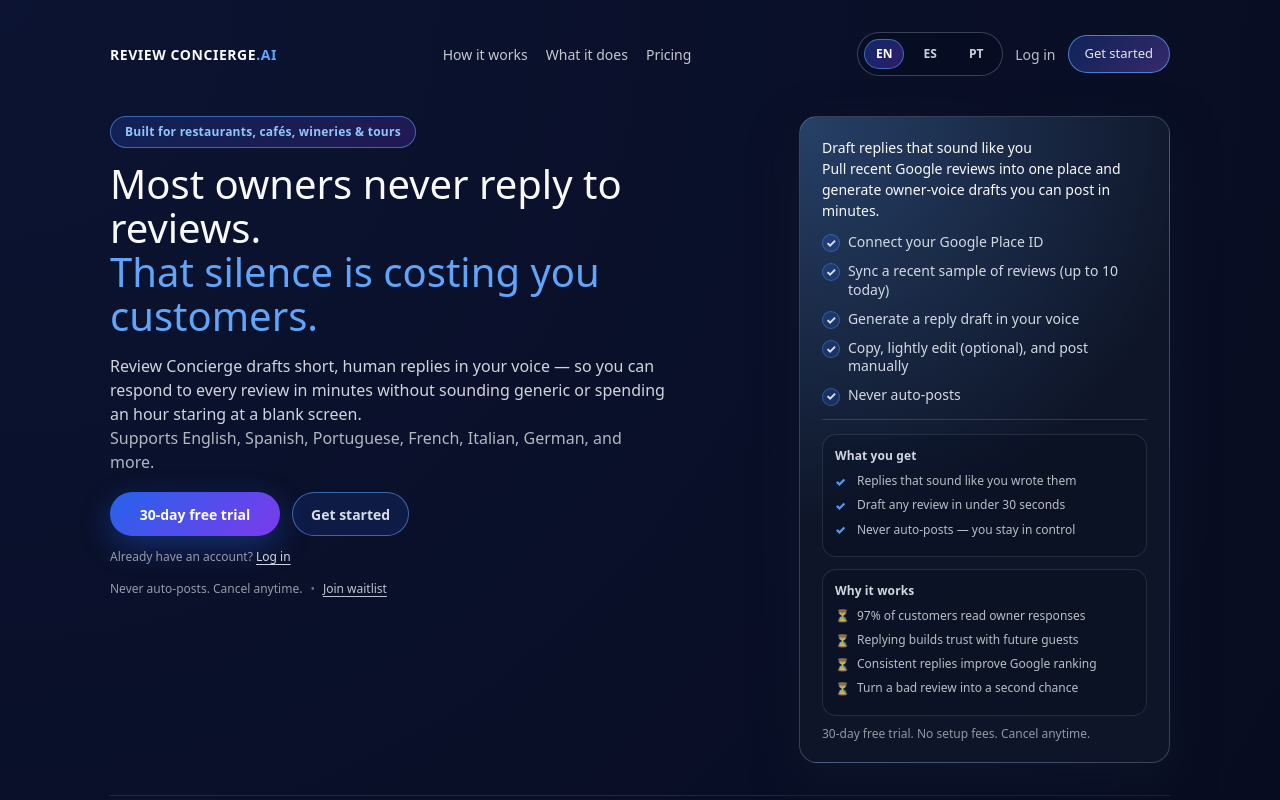
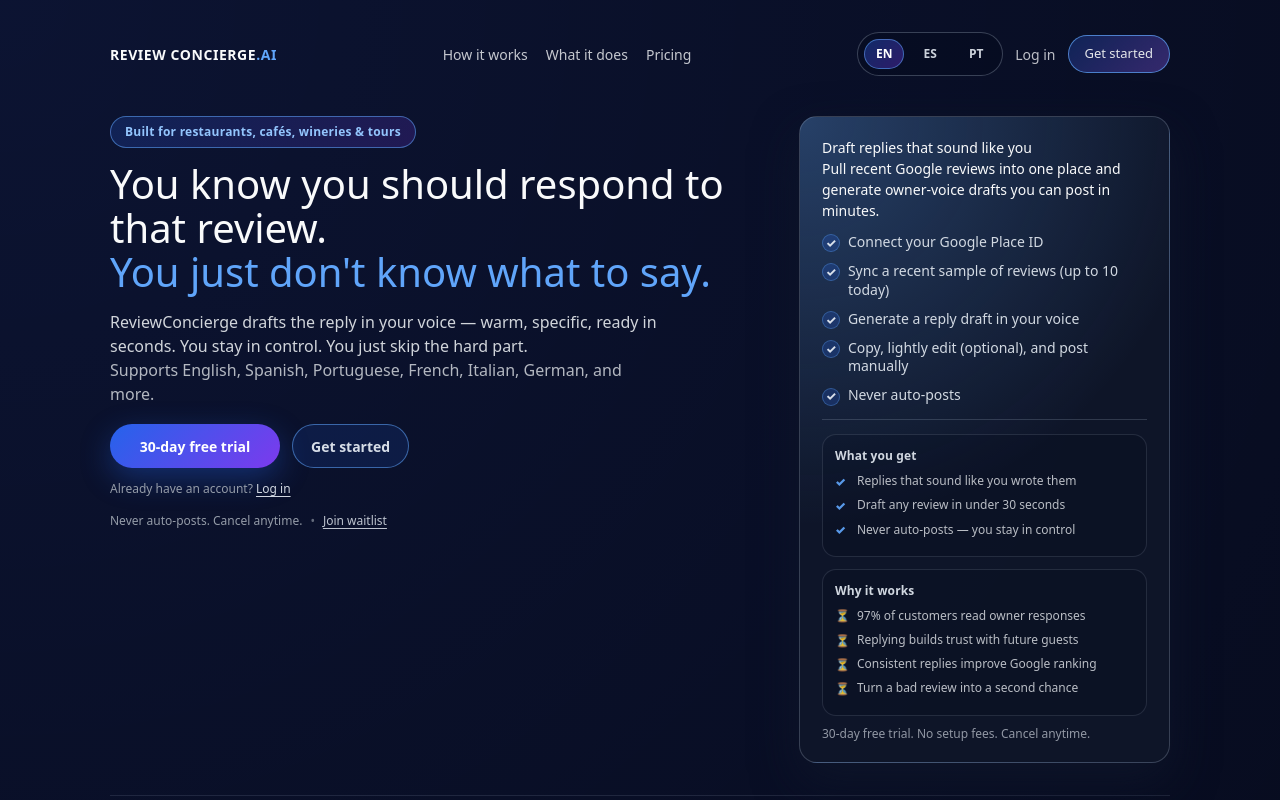
Before and after one commit to KyleReviewConciergeai/reviewconcierge-website, a Next.js app: page / in a window 1280 px wide. Shown: the top 800 px of the page. Built offline with nearby package versions, Linux system fonts and the light colour scheme; no server answers.

Commit message:
chore: update hero headline and subhead to pain-first messaging across EN/ES/PT

```diff
--- a/app/page.tsx
+++ b/app/page.tsx
@@ -85,10 +85,10 @@
         getStarted: "Get started",
       },
       badge: "Built for restaurants, cafés, wineries & tours",
-        h1a: "Most owners never reply to reviews.",
-        h1b: "That silence is costing you customers.",
+        h1a: "You know you should respond to that review.",
+        h1b: "You just don't know what to say.",
       subtitleA:
-       "Review Concierge drafts short, human replies in your voice — so you can respond to every review in minutes without sounding generic or spending an hour staring at a blank screen.",
+       "ReviewConcierge drafts the reply in your voice — warm, specific, ready in seconds. You stay in control. You just skip the hard part.",
       subtitleB:
         "Supports English, Spanish, Portuguese, French, Italian, German, and more.",
       cta: {
@@ -261,10 +261,10 @@
         getStarted: "Empezar",
       },
       badge: "Para restaurantes, cafés, bodegas y tours",
-      h1a: "La mayoría de los dueños nunca responde reseñas.",
-h1b: "Ese silencio te está costando clientes.",
+      h1a: "Sabes que deberías responder esa reseña.",
+h1b: "Solo que no sabes qué decir.",
 subtitleA:
-  "Review Concierge redacta respuestas cortas con tu voz — para que puedas responder cada reseña en minutos sin sonar genérico ni quedarte en blanco.",
+  "ReviewConcierge redacta la respuesta en tu voz — cálida, específica, lista en segundos. Tú decides qué publicar. Solo te saltas la parte difícil.",
 subtitleB:
   "Compatible con inglés, español, portugués, francés, italiano y alemán.",
       cta: {
@@ -436,10 +436,10 @@
         getStarted: "Começar",
       },
       badge: "Para restaurantes, cafés, vinícolas e tours",
-      h1a: "A maioria dos donos nunca responde avaliações.",
-h1b: "Esse silêncio está custando clientes.",
+      h1a: "Você sabe que deveria responder aquela avaliação.",
+h1b: "Só não sabe o que dizer.",
 subtitleA:
-  "O Review Concierge cria respostas curtas com sua voz — para que você responda cada avaliação em minutos sem parecer genérico nem ficar sem palavras.",
+  "O ReviewConcierge redige a resposta com sua voz — calorosa, específica, pronta em segundos. Você decide o que publicar. Só pula a parte difícil.",
 subtitleB:
   "Compatível com inglês, espanhol, português, francês, italiano e alemão.",
       cta: {
```
